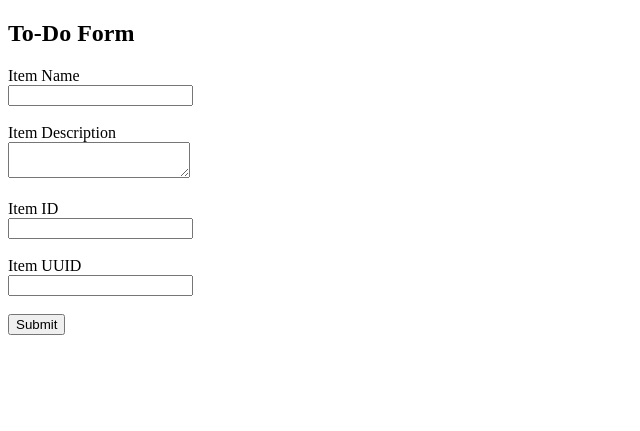
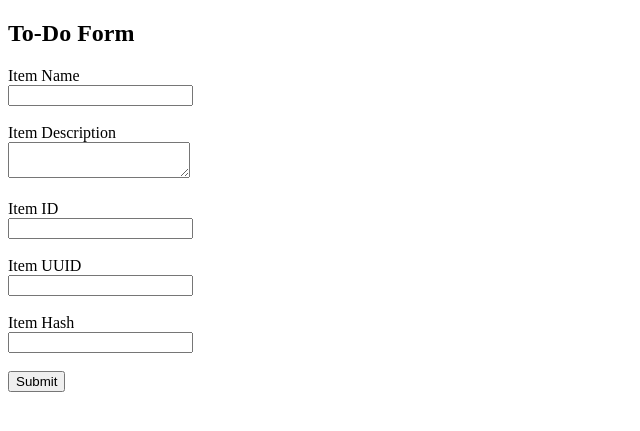
Before and after one commit to amolgautam1221/branchCreation, a Flask app: page / in a window 1280 px wide. Shown: the top 431 px of the page, without its empty margins (0-640 px from the left). Run offline with Flask 3, Linux system fonts and the light colour scheme.

Commit message:
item hash added

```diff
--- a/templates/index.html
+++ b/templates/index.html
@@ -21,6 +21,9 @@
     <label>Item UUID</label><br>
     <input type="text" name="itemUUID"><br><br>
 
+    <label>Item Hash</label><br>
+    <input type="text" name="itemHash"><br><br>
+
     <input type="submit" value="Submit">
 
 </form>
```
